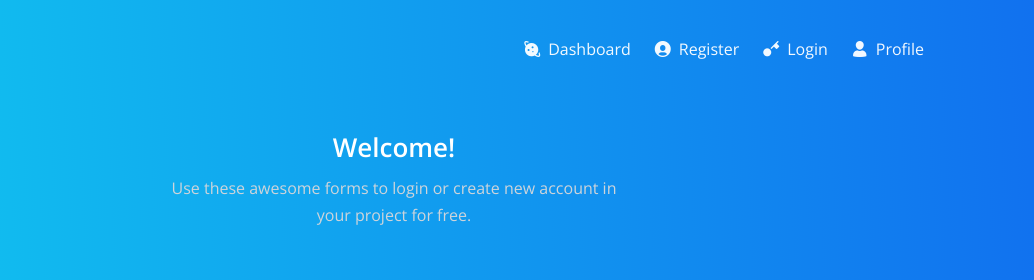
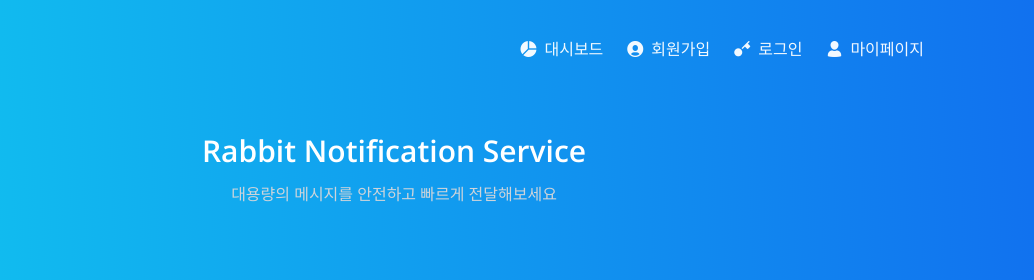
Before and after one commit to Send-Rabbit-Team/RNS-React, a React app: page /auth/login in a window 1280 px wide. Shown: the top 280 px of the page, 246-1280 px from the left. Built offline with nearby package versions, Linux system fonts and the light colour scheme.

Commit message:
[FEAT] SRT-61 프론트 스타일링(text/style/image)

```diff
--- a/public/index.html
+++ b/public/index.html
@@ -43,7 +43,7 @@
       href="https://fonts.googleapis.com/css?family=Open+Sans:300,400,600,700"
       rel="stylesheet"
     />
-    <title>Argon Dashboard React by Creative Tim</title>
+    <title>Rabbit Notification Service</title>
     <script src="https://maps.googleapis.com/maps/api/js?key=YOUR_API_KEY_HERE"></script>
   </head>
   <body>
--- a/src/components/Navbars/AdminNavbar.js
+++ b/src/components/Navbars/AdminNavbar.js
@@ -64,7 +64,7 @@ const AdminNavbar = (props) => {
                   <span className="avatar avatar-sm rounded-circle">
                     <img
                       alt="..."
-                      src={require("../../assets/img/theme/team-4-800x800.jpg")}
+                      src={require("../../assets/img/theme/rabbit-user2.png")}
                     />
                   </span>
                   <Media className="ml-2 d-none d-lg-block">
--- a/src/components/Navbars/AuthNavbar.js
+++ b/src/components/Navbars/AuthNavbar.js
@@ -65,8 +65,8 @@ const AdminNavbar = () => {
             <Nav className="ml-auto" navbar>
               <NavItem>
                 <NavLink className="nav-link-icon" to="/" tag={Link}>
-                  <i className="ni ni-planet" />
-                  <span className="nav-link-inner--text">Dashboard</span>
+                  <i className="ni ni-chart-pie-35" />
+                  <span className="nav-link-inner--text">대시보드</span>
                 </NavLink>
               </NavItem>
               <NavItem>
@@ -76,13 +76,13 @@ const AdminNavbar = () => {
                   tag={Link}
                 >
                   <i className="ni ni-circle-08" />
-                  <span className="nav-link-inner--text">Register</span>
+                  <span className="nav-link-inner--text">회원가입</span>
                 </NavLink>
               </NavItem>
               <NavItem>
                 <NavLink className="nav-link-icon" to="/auth/login" tag={Link}>
                   <i className="ni ni-key-25" />
-                  <span className="nav-link-inner--text">Login</span>
+                  <span className="nav-link-inner--text">로그인</span>
                 </NavLink>
               </NavItem>
               <NavItem>
@@ -92,7 +92,7 @@ const AdminNavbar = () => {
                   tag={Link}
                 >
                   <i className="ni ni-single-02" />
-                  <span className="nav-link-inner--text">Profile</span>
+                  <span className="nav-link-inner--text">마이페이지</span>
                 </NavLink>
               </NavItem>
             </Nav>
--- a/src/layouts/Auth.js
+++ b/src/layouts/Auth.js
@@ -67,10 +67,9 @@ const Auth = (props) => {
             <div className="header-body text-center mb-7">
               <Row className="justify-content-center">
                 <Col lg="5" md="6">
-                  <h1 className="text-white">Welcome!</h1>
+                  <h1 className="text-white" style={{fontSize: 30}}>Rabbit Notification Service</h1>
                   <p className="text-lead text-light">
-                    Use these awesome forms to login or create new account in
-                    your project for free.
+                  대용량의 메시지를 안전하고 빠르게 전달해보세요
                   </p>
                 </Col>
               </Row>
--- a/src/routes.js
+++ b/src/routes.js
@@ -10,21 +10,21 @@ var routes = [
   {
     path: "/register",
     name: "메시지 전송",
-    icon: "ni ni-send text-primary",
+    icon: "ni ni-send text-blue",
     component: Register,
     layout: "/auth"
   },
   {
     path: "/register",
     name: "메시지 관리",
-    icon: "ni ni-email-83 text-primary",
+    icon: "ni ni-email-83 text-green",
     component: Register,
     layout: "/auth"
   },
   {
     path: "/register",
     name: "그룹 관리",
-    icon: "ni ni-circle-08 text-primary",
+    icon: "ni ni-circle-08 text-red",
     component: Register,
     layout: "/auth"
   }
--- a/src/views/examples/Profile.js
+++ b/src/views/examples/Profile.js
@@ -1,22 +1,3 @@
-/*!
-
-=========================================================
-* Argon Dashboard React - v1.2.2
-=========================================================
-
-* Product Page: https://www.creative-tim.com/product/argon-dashboard-react
-* Copyright 2022 Creative Tim (https://www.creative-tim.com)
-* Licensed under MIT (https://github.com/creativetimofficial/argon-dashboard-react/blob/master/LICENSE.md)
-
-* Coded by Creative Tim
-
-=========================================================
-
-* The above copyright notice and this permission notice shall be included in all copies or substantial portions of the Software.
-
-*/
-
-// reactstrap components
 import {
   Button,
   Card,
@@ -48,7 +29,7 @@ const Profile = () => {
                       <img
                         alt="..."
                         className="rounded-circle"
-                        src={require("../../assets/img/theme/team-4-800x800.jpg")}
+                        src={require("../../assets/img/theme/rabbit-user.jpg")}
                       />
                     </a>
                   </div>
```
Also changed, not shown: src/assets/img/theme/rabbit-user.jpg (added), src/assets/img/theme/rabbit-user2.png (added).
